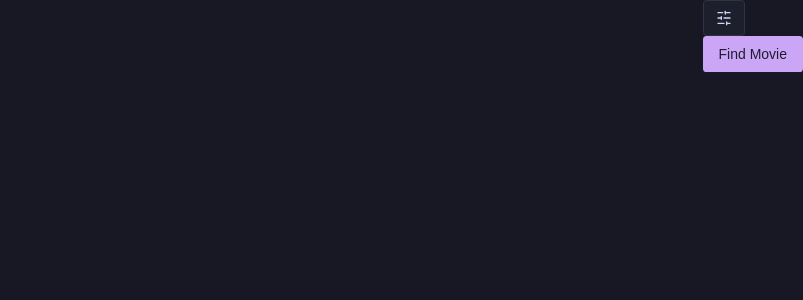
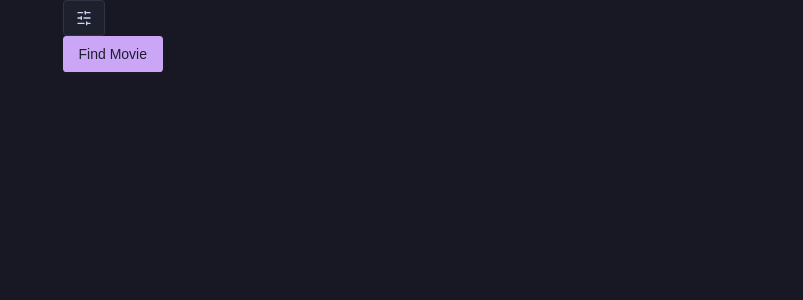
Before and after one commit to joayo13/quickflick, a Next.js app: page / in a window 1280 px wide. Shown: the top 300 px of the page, without its empty margins (477-1280 px from the left). Built offline with nearby package versions, Linux system fonts and the light colour scheme.

Commit message:
adjusted opacity values to match discard card trigger points

```diff
--- a/src/app/features/DiscoverMovieSection/DiscoverMovieSection.tsx
+++ b/src/app/features/DiscoverMovieSection/DiscoverMovieSection.tsx
@@ -60,8 +60,8 @@ export default function DiscoverMovieSection() {
     }
 
     return (
-        <div className="max-w-3xl">
-            <div className="fixed top-0 right-0 z-10">
+        <div className="relative max-w-3xl">
+            <div className="absolute top-0 right-0 z-10">
                 <DiscoverMovieForm form={form} />
                 <Button onClick={() => form.handleSubmit(onSubmit)()}>Find Movie</Button>
             </div>
--- a/src/app/features/DiscoverMovieSection/components/DiscoverMovieMovieCard.tsx
+++ b/src/app/features/DiscoverMovieSection/components/DiscoverMovieMovieCard.tsx
@@ -15,7 +15,7 @@ export default function DiscoverMovieMovieCard({
 
     useMotionValueEvent(x, "change", (latest) => console.log(latest));
 
-    const opacity = useTransform(x, [-70, 0, 70], [0, 1, 0]);
+    const opacity = useTransform(x, [-50, 0, 50], [0, 1, 0]);
     const rotate = useTransform(x, [-150, 150], [-18, 18]);
 
     const handleDragEnd = () => {
@@ -47,12 +47,12 @@ export default function DiscoverMovieMovieCard({
             onDragEnd={handleDragEnd}
             data-testid="movie-bg"
             style={{
-                backgroundImage: `linear-gradient(rgba(0, 0, 0, 0), rgba(0, 0, 0, 1)), url(https://image.tmdb.org/t/p/original${movieData?.poster_path})`,
+                backgroundImage: `linear-gradient(rgba(0, 0, 0, 0), rgba(0, 0, 0, 1)),  url(https://image.tmdb.org/t/p/original${movieData?.poster_path})`,
                 x,
                 opacity,
                 rotate,
             }}
-            className="col-start-1 row-start-1 flex h-[100dvh] w-[100vw] rounded-xl bg-cover bg-center hover:cursor-grab active:cursor-grabbing md:h-[750px] md:w-[500px]"
+            className="col-start-1 row-start-1 flex h-[100dvh] w-[100vw] rounded-xl bg-neutral-400 bg-cover bg-center hover:cursor-grab active:cursor-grabbing md:h-[750px] md:w-[500px]"
         >
             <div className="mt-auto p-4">
                 <MovieTitle text={movieData?.original_title} />
```
